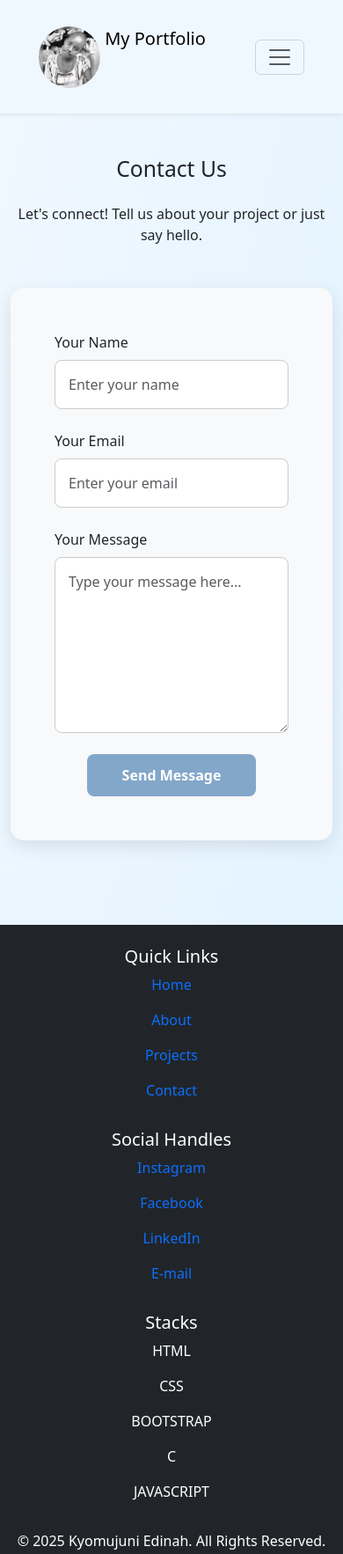
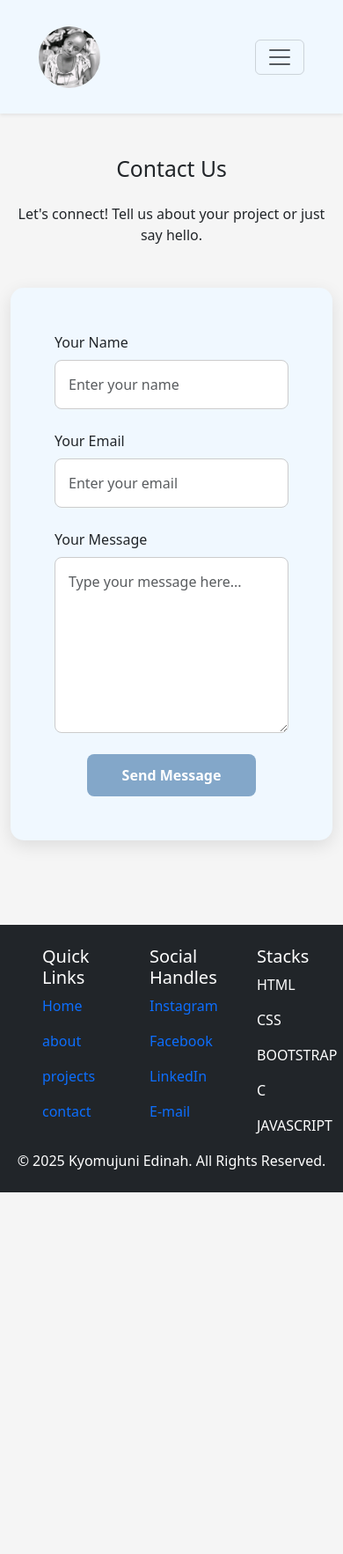
Before and after one commit to edinah12/My_personal_portfolio, a plain HTML site: page contact_me.html in a window 390 px wide. Shown: the whole page at 88% size. After the commit the page ends 1355 px from the top, so only its background shows below. Drawn offline with nearby package versions, Linux system fonts and the light colour scheme.

Commit message:
final touches

```diff
--- a/contact_me.html
+++ b/contact_me.html
@@ -8,7 +8,7 @@
 
   <style>
     body {
-  background: linear-gradient(to bottom right, #f0f8ff, #e0f2ff);
+  background-color: #f5f5f5;
 }
 .contact-card {
   background-color: #fff; /* white card */
@@ -40,7 +40,7 @@
 
     /* Contact Card */
     .contact-card {
-      background-color: #f8f9fa;
+      background-color: #f0f8ff;
       padding: 50px;
       border-radius: 15px;
       box-shadow: 0 6px 20px rgba(0, 0, 0, 0.1);
@@ -88,7 +88,7 @@
     <div class="container-fluid">
       <a class="navbar-brand" href="#">
         <img src="eddie.jpg" alt="Logo" class="d-inline-block align-text-top" style="border-radius:50%; width:70px; height:70px;">
-        My Portfolio
+
       </a>
       <button class="navbar-toggler" type="button" data-bs-toggle="collapse" data-bs-target="#navbarNav"
         aria-controls="navbarNav" aria-expanded="false" aria-label="Toggle navigation">
@@ -141,27 +141,28 @@
     </div>
   </section>
 
-  <!-- Footer -->
-  <footer class="bg-dark text-white text-center py-4 mt-5">
-    <div class="container">
+  <!-- footer -->
+    <footer class="bg-dark text-white text-start py-4 mt-5">
         <div class="row">
-        <div class="col-md-4 mb-3">
+            <div class="col ms-5 ">
                 <h5>Quick Links</h5>
                <p><a href="index.html">Home</a></p>
-          <p><a href="aboutMe.html">About</a></p>
-          <p><a href="projects.html">Projects</a></p>
-          <p><a href="contact_me.html">Contact</a></p>
+               <p><a href="aboutMe.html">about</a></p>
+               <p><a href="projects.html">projects</a></p>
+                <p><a href="contact_me.html">contact</a></p>
+
             </div>
 
-        <div class="col-md-4 mb-3">
+            <div class="col">
                 <h5>Social Handles</h5>
                <p><a href="https://www.instagram.com/eddieshirley9/">Instagram</a></p>
                <p><a href="https://www.facebook.com/eddie.shirley.794">Facebook</a></p>
-          <p><a href="https://www.linkedin.com/in/kyomujuni-edinah-18932b37b/">LinkedIn</a></p>
+               <p><a href="https://www.linkedin.com/in/kyomujuni-edinah-18932b37b/?lipi=urn%3Ali%3Apage%3Ad_flagship3_profile_view_base%3BIVRcuN6ZRAq%2F1%2B30Teigiw%3D%3D">LinkedIn</a></p>
                <p><a href="mailto:ednakyomu@gmail.com">E-mail</a></p>
+
             </div>
 
-        <div class="col-md-4 mb-3">
+            <div class="col">
                 <h5>Stacks</h5>
                 <p>HTML</p>
                 <p>CSS</p>
@@ -170,14 +171,12 @@
                 <p>JAVASCRIPT</p>
             </div>
         </div>
-      <p class="mb-0">&copy; <span id="year"></span> Kyomujuni Edinah. All Rights Reserved.</p>
-    </div>
+        <p class="mb-0 text-center">&copy; 2025 Kyomujuni Edinah. All Rights Reserved.</p>
     </footer>
-
-  <script>
-    document.getElementById("year").textContent = new Date().getFullYear();
-  </script>
-
-  <script src="https://cdn.jsdelivr.net/npm/bootstrap@5.3.7/dist/js/bootstrap.bundle.min.js" crossorigin="anonymous"></script>
+    <script
+      src="https://cdn.jsdelivr.net/npm/bootstrap@5.3.7/dist/js/bootstrap.bundle.min.js"
+      integrity="sha384-ndDqU0Gzau9qJ1lfW4pNLlhNTkCfHzAVBReH9diLvGRem5+R9g2FzA8ZGN954O5Q"
+      crossorigin="anonymous"
+    ></script>
   </body>
 </html>
```
Also changed, not shown: aboutMe.html (+6 -6 lines), index.html (+9 -9 lines), projects.html (+19 -18 lines). Lines whose indentation alone changed are shown as unchanged.
